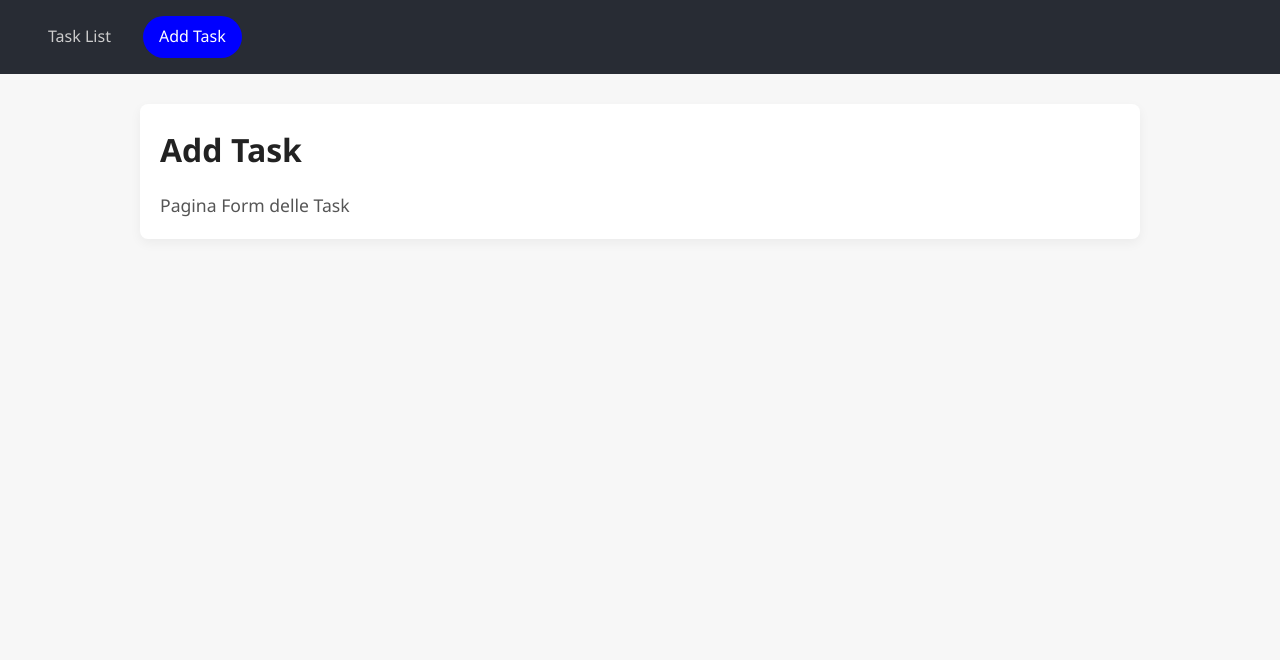
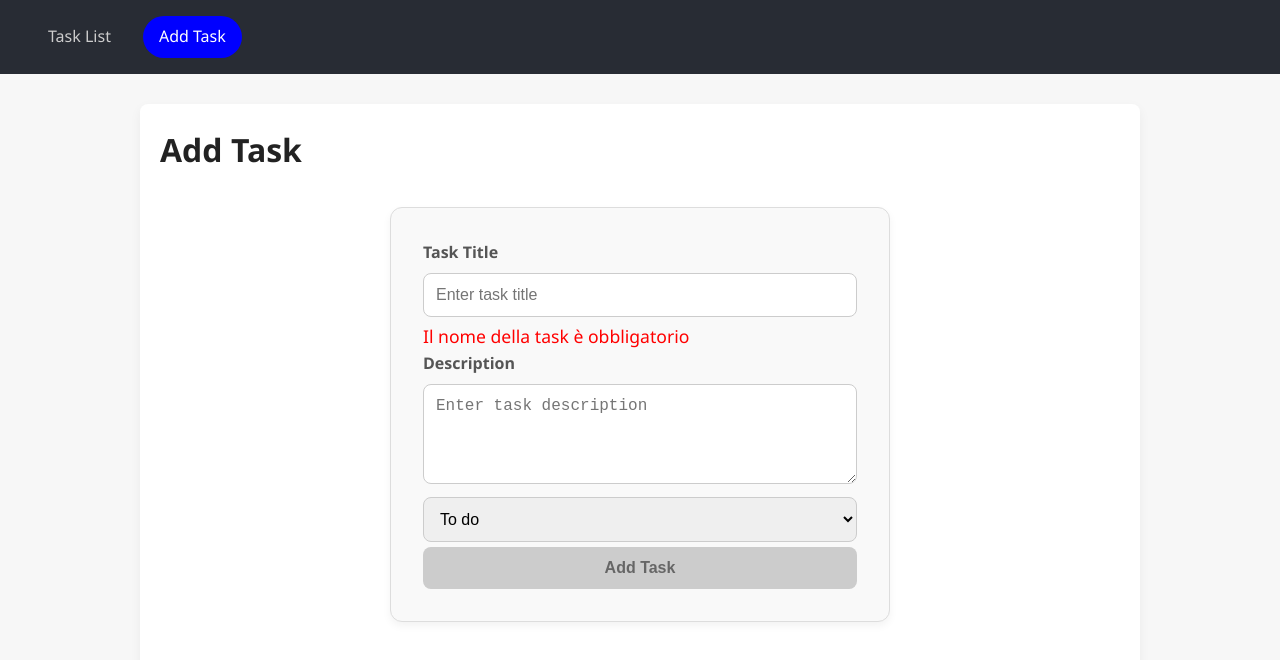
Before and after one commit to Jonathanmasa/ex-react-task-manager, a React (Vite) app: page /add in a window 1280 px wide. Shown: the top 660 px of the page. Built offline with nearby package versions, Linux system fonts and the light colour scheme; no server answers.

Commit message:
Implement form validation and styling in AddTask component

```diff
--- a/src/Pages/AddTask.jsx
+++ b/src/Pages/AddTask.jsx
@@ -1,9 +1,63 @@
+import { useState, useRef, useMemo } from 'react';
+
+const symbols = "!@#$%^&*()-_=+[]{}|;:'\\\",.<>?/";
+
 export default function AddTask() {
+
+    const [taskTitle, setTaskTitle] = useState('');
+    const descriptionRef = useRef();
+    const statusRef = useRef();
+    const taskNameError = useMemo(() => {
+        if(!taskTitle.trim()) return "Il nome della task è obbligatorio";
+        if([...taskTitle].some((char) => symbols.includes(char))) return "Il nome della task non può contenere caratteri speciali";
+
+    }, [taskTitle]);
+
+    const handleSubmit = (e) => {
+        event.preventDefault();
+        if(taskNameError) return;
+
+    const newTask = {
+        title: taskTitle.trim(),
+        description: descriptionRef.current.value,
+        status: statusRef.current.value
+    }
+    console.log(newTask);
+}
+
+
+
     return (
         <>
             <div className="nav-content">
                 <h1>Add Task</h1>
-                <p>Pagina Form delle Task</p>
+                <form onSubmit={handleSubmit}>
+                    <label>
+                        <span>Task Title</span>
+                        <input
+                            type="text"
+                            value={taskTitle}
+                            onChange={(e) => setTaskTitle(e.target.value)}
+                            placeholder="Enter task title"
+                        />
+                    </label>
+                    {taskNameError && <p className="error">{taskNameError}</p>}
+                    <label>
+                        <span>Description</span>
+                        <textarea
+                            ref={descriptionRef}
+                            placeholder="Enter task description"
+                        ></textarea>
+                    </label>
+                    <label>
+                        <select ref={statusRef} defaultValue="To do">
+                            <option value="To do">To do</option>
+                            <option value="Doing">Doing</option>
+                            <option value="Done">Done</option>
+                        </select>
+                    </label>
+                    <button type='submit' disabled={taskNameError}>Add Task</button>
+                </form>
             </div>
         </>
     )
--- a/src/index.css
+++ b/src/index.css
@@ -141,3 +141,82 @@ td.todo {
         content: attr(data-label);
     }
 }
+
+form {
+    max-width: 500px;
+    margin: 2rem auto;
+    padding: 2rem;
+    background-color: #f9f9f9;
+    border: 1px solid #ddd;
+    border-radius: 12px;
+    box-shadow: 0 4px 8px rgba(0, 0, 0, 0.05);
+    font-family: 'Segoe UI', Tahoma, Geneva, Verdana, sans-serif;
+}
+
+label {
+    display: block;
+    margin-bottom: 5px;
+}
+
+label span {
+    display: block;
+    margin-bottom: 0.5rem;
+    font-weight: 600;
+    color: #555;
+}
+
+input[type="text"],
+textarea,
+select {
+    width: 100%;
+    padding: 0.75rem;
+    font-size: 1rem;
+    border: 1px solid #ccc;
+    border-radius: 8px;
+    box-sizing: border-box;
+    transition: border-color 0.3s, box-shadow 0.3s;
+}
+
+input[type="text"]:focus,
+textarea:focus,
+select:focus {
+    border-color: #0077cc;
+    box-shadow: 0 0 0 3px rgba(0, 119, 204, 0.2);
+    outline: none;
+}
+
+textarea {
+    resize: vertical;
+    min-height: 100px;
+}
+
+.error {
+    color: red;
+}
+
+button {
+    display: inline-block;
+    width: 100%;
+    padding: 0.75rem 1rem;
+    font-size: 1rem;
+    font-weight: 600;
+    color: white;
+    background-color: #0077cc;
+    border: none;
+    border-radius: 8px;
+    cursor: pointer;
+    transition: background-color 0.3s ease, transform 0.2s ease;
+    box-shadow: 0 4px 6px rgba(0, 0, 0, 0.1);
+}
+
+button:hover:not(:disabled) {
+    background-color: #005fa3;
+    transform: translateY(-2px);
+}
+
+button:disabled {
+    background-color: #ccc;
+    color: #666;
+    cursor: not-allowed;
+    box-shadow: none;
+}
```
